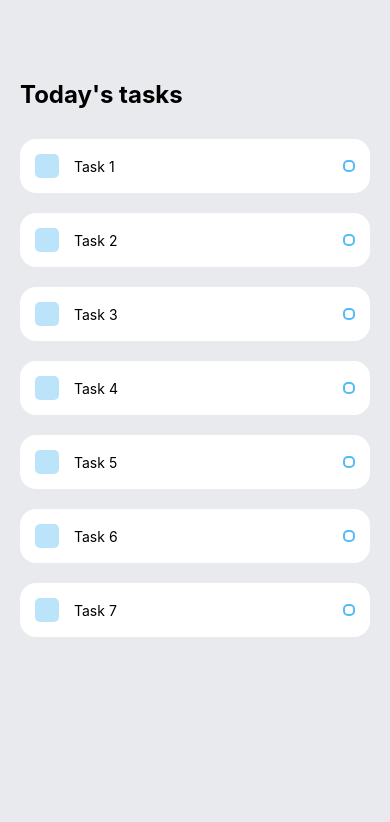
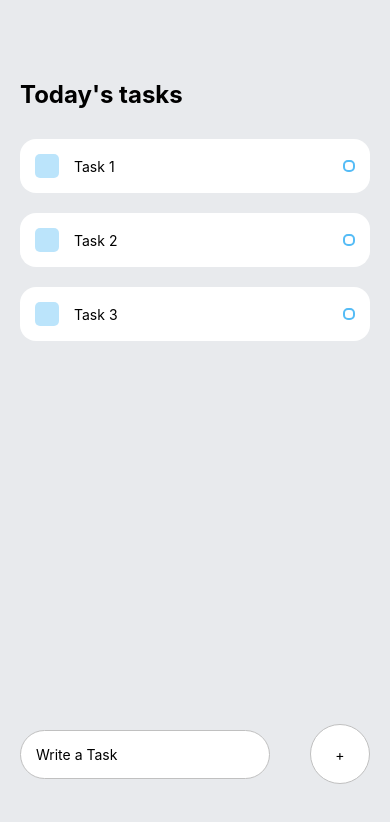
Before and after one commit to MamadTaheri/reactNative-todoList, a React Native app: screen / in a window 390 px wide. Shown: the top 822 px of the page. Built offline with nearby package versions, Linux system fonts and the light colour scheme.

Commit message:
extend App

```diff
--- a/App.js
+++ b/App.js
@@ -1,27 +1,38 @@
 import { StatusBar } from "expo-status-bar";
-import { StyleSheet, Text, View } from "react-native";
+import { Platform, StyleSheet, Text, View } from "react-native";
+import {
+  KeyboardAvoidingView,
+  TextInput,
+  TouchableOpacity,
+} from "react-native-web";
 import Task from "./components/Task";
 
 export default function App() {
   return (
     <View style={styles.container}>
       <View style={styles.taskWrapper}>
-
         {/* Today's tasks */}
         <Text style={styles.sectionTitle}>Today's tasks</Text>
+        <View style={styles.items}>
+          <Task text={"Task 1"} />
+          <Task text={"Task 2"} />
+          <Task text={"Task 3"} />
+        </View>
+      </View>
 
-        <View style={styles.items}>
-          <Task text={'Task 1'} />
-          <Task text={'Task 2'} />
-          <Task text={'Task 3'} />
-          <Task text={'Task 4'} />
-          <Task text={'Task 5'} />
-          <Task text={'Task 6'} />
-          <Task text={'Task 7'} />
-        </View>
+      {/* Write a Task */}
+      <KeyboardAvoidingView
+        behavior={Platform.OS === "ios" ? "padding" : "height"}
+        style={styles.writeTaskWrapper}
+      >
+        <TextInput style={styles.input} placeholder={"Write a Task"} />
 
-      </View>
-      <StatusBar style="auto" />
+        <TouchableOpacity>
+          <View style={styles.addWrapper}>
+            <Text style={styles.addtext}>+</Text>
+          </View>
+        </TouchableOpacity>
+      </KeyboardAvoidingView>
     </View>
   );
 }
@@ -37,9 +48,37 @@
   },
   sectionTitle: {
     fontSize: 24,
-    fontWeight: 'bold',
+    fontWeight: "bold",
   },
   items: {
     marginTop: 30,
   },
+  writeTaskWrapper: {
+    position: "absolute",
+    bottom: 60,
+    width: "100%",
+    flexDirection: "row",
+    justifyContent: "space-around",
+    alignItems: "center",
+  },
+  input: {
+    paddingVertical: 15,
+    paddingHorizontal: 15,
+    backgroundColor: '#fff',
+    borderRadius: 60,
+    borderColor: '#c0c0c0',
+    borderWidth: 1,
+    width: 250,
+  },
+  addWrapper: {
+    width: 60,
+    height: 60,
+    backgroundColor: "#fff",
+    borderRadius: 60,
+    justifyContent: "center",
+    alignItems: "center",
+    borderColor: '#c0c0c0',
+    borderWidth: 1,
+  },
+  addtext: {},
 });
```
